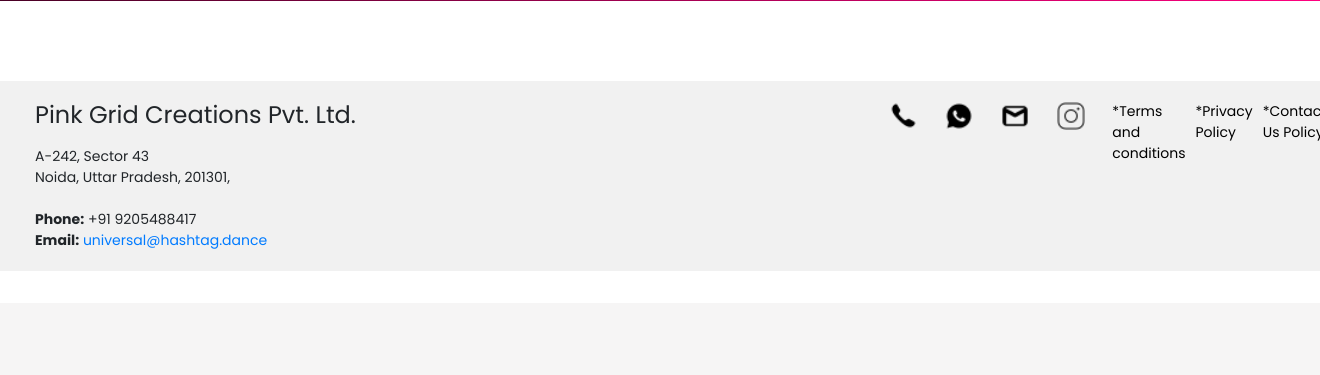
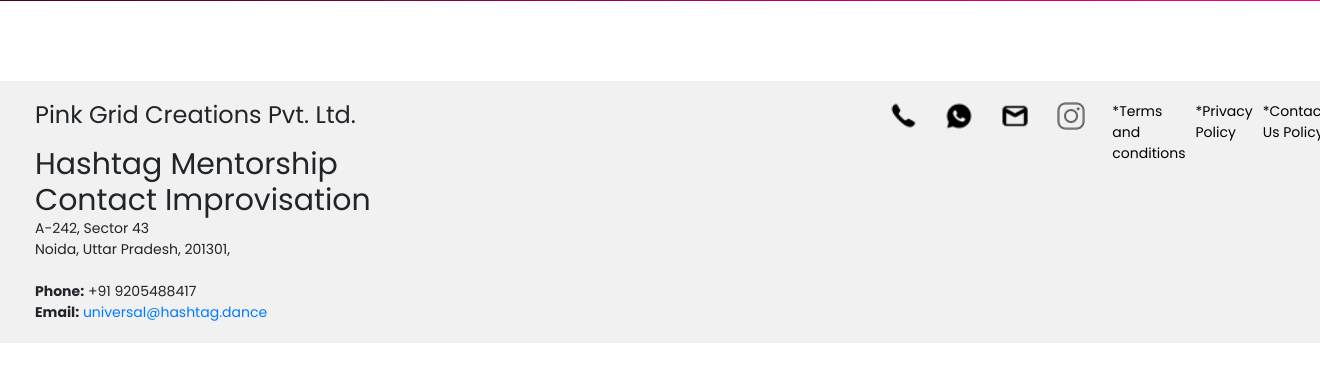
Before and after one commit to ShivekSinghal/hashtag-landing-page-main, a Flask app: page /dropin in a window 1320 px wide. Shown: the part 799-1174 px from the top of the page. Before the commit the page ends 1048 px from the top, so only its background shows below. Run offline with Flask 2, Linux system fonts and the light colour scheme.

Commit message:
Open Class

```diff
--- a/templates/footer.html
+++ b/templates/footer.html
@@ -72,6 +72,8 @@
         <div class="col-lg-4 col-md-6">
             <div class="footer-info">
                 <h3 style="margin-bottom: 1rem;">Pink Grid Creations Pvt. Ltd.</h3>
+                <h2>Hashtag Mentorship</h2>
+                <h2>Contact Improvisation</h2>
 
                 <p class="footer-text">
                     A-242, Sector 43<br>
```
